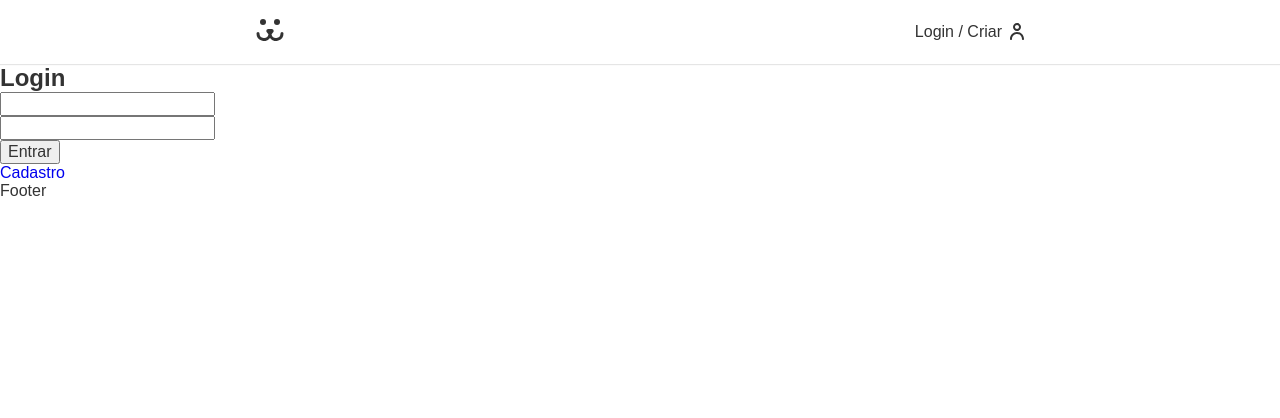
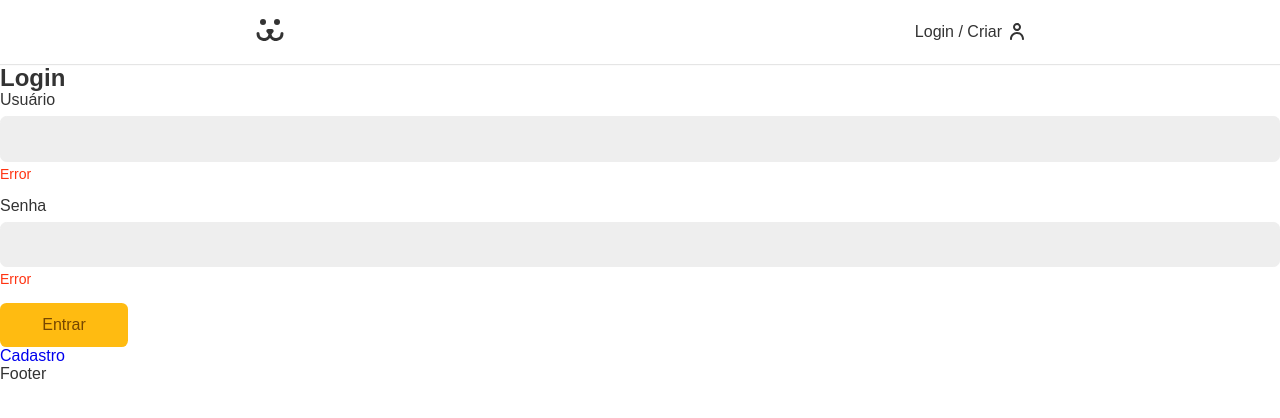
Before and after one commit to igor-cotrim/Dogs, a React (Vite) app: page /login in a window 1280 px wide. Shown: the top 418 px of the page. Built offline with nearby package versions, Linux system fonts and the light colour scheme.

Commit message:
criou componente de botao e input

```diff
--- /dev/null
+++ b/src/components/Button/index.tsx
@@ -0,0 +1,11 @@
+import styles from './styles.module.css'
+
+const Button = ({ children, ...props }) => {
+  return (
+    <button className={styles.button} {...props} >
+      {children}
+    </button>
+  );
+};
+
+export default Button;
--- /dev/null
+++ b/src/components/Button/styles.module.css
@@ -0,0 +1,24 @@
+.button {
+  font-size: 1rem;
+  font-family: var(--type-first);
+  cursor: pointer;
+  border: none;
+  border-radius: 0.4rem;
+  background: #fb1;
+  color: #764701;
+  min-width: 8rem;
+  padding: 0.8rem 1.2rem;
+  box-sizing: border-box;
+  transition: 0.1s;
+}
+
+.button:hover,
+.button:focus {
+  outline: none;
+  box-shadow: 0 0 0 3px #fea, 0 0 0 4px #fb1;
+}
+
+.button:disabled {
+  opacity: 0.5;
+  cursor: wait;
+}
--- /dev/null
+++ b/src/components/Input/index.tsx
@@ -0,0 +1,23 @@
+import styles from './styles.module.css'
+
+const Input = ({ label, type, name }) => {
+  return (
+    <div className={styles.wrapper}>
+      <label
+        htmlFor={name}
+        className={styles.label}
+      >
+        {label}
+      </label>
+      <input
+        className={styles.input}
+        type={type}
+        id={name}
+        name={name}
+      />
+      <p className={styles.error}>Error</p>
+    </div>
+  )
+};
+
+export default Input;
--- /dev/null
+++ b/src/components/Input/styles.module.css
@@ -0,0 +1,35 @@
+.wrapper {
+  margin-bottom: 1rem;
+}
+
+.input {
+  border: 1px solid #eee;
+  display: block;
+  width: 100%;
+  font-size: 1rem;
+  padding: 0.8rem;
+  border-radius: 0.4rem;
+  background: #eee;
+  transition: 0.2s;
+}
+
+.input:hover,
+.input:focus {
+  outline: none;
+  border-color: #fb1;
+  background: #fff;
+  box-shadow: 0 0 0 3px #fea;
+}
+
+.label {
+  display: block;
+  font-size: 1rem;
+  line-height: 1;
+  padding-bottom: 0.5rem;
+}
+
+.error {
+  color: #f31;
+  font-size: 0.875rem;
+  margin-top: 0.25rem;
+}
--- a/src/components/LoginForm/index.tsx
+++ b/src/components/LoginForm/index.tsx
@@ -1,5 +1,8 @@
 import { useState } from "react";
 import { Link } from "react-router-dom";
+
+import Input from "../../components/Input";
+import Button from "../../components/Button";
 
 
 const LoginForm = () => {
@@ -28,17 +31,9 @@
     <section>
       <h1>Login</h1>
       <form action="" onSubmit={handleSubmit}>
-        <input
-          type="text"
-          value={username}
-          onChange={({ target }) => setUsername(target.value)}
-        />
-        <input
-          type="current-password"
-          value={password}
-          onChange={({ target }) => setPassword(target.value)}
-        />
-        <button>Entrar</button>
+        <Input label='Usuário' type='text' name='username' />
+        <Input label='Senha' type='password' name='password' />
+        <Button>Entrar</Button>
       </form>
       <Link to='/login/criar'>Cadastro</Link>
     </section>
```
